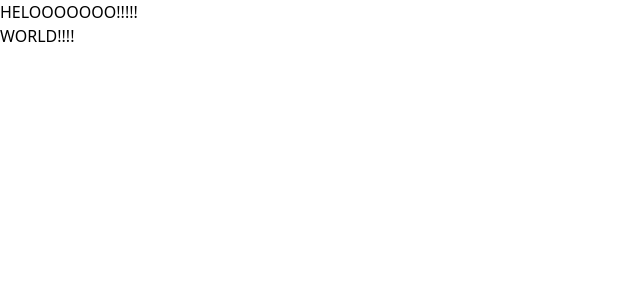
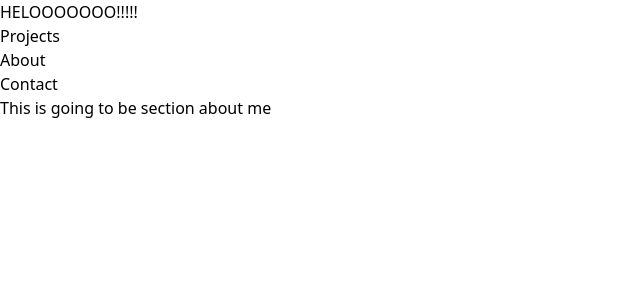
Before and after one commit to Ch40s1/Main-Portfolio, a React (Vite) app: page / in a window 1280 px wide. Shown: the top 300 px of the page, without its empty margins (0-640 px from the left). Built offline with nearby package versions, Linux system fonts and the light colour scheme.

Commit message:
added nav wireframe and hero section

```diff
--- a/src/Main.jsx
+++ b/src/Main.jsx
@@ -3,7 +3,7 @@ import ReactDOM from 'react-dom/client';
 import { createBrowserRouter, RouterProvider } from 'react-router-dom';
 import './index.css';
 import App from "./App";
-import Home from "./pages/Home";
+import Hero from "./pages/Hero";
 
 const router = createBrowserRouter([
   {
@@ -12,7 +12,7 @@ const router = createBrowserRouter([
     children: [
       {
         index:true,
-        element: <Home />
+        element: <Hero />
       }
     ]
   }
--- a/src/components/Nav.jsx
+++ b/src/components/Nav.jsx
@@ -1,7 +1,18 @@
-function Nav () {
+function Nav() {
   return (
     <>
-      <h1 className="text-3xl font-bold underline">HELOOOOOOO!!!!!</h1>
+      <div>
+        <h1 className="text-3xl font-bold">HELOOOOOOO!!!!!</h1>
+      </div>
+
+      <div>
+        <ul>
+          <li>Projects</li>
+          <li>About</li>
+          <li>Contact</li>
+        </ul>
+      </div>
+
     </>
   )
 }
--- /dev/null
+++ b/src/pages/Hero.jsx
@@ -0,0 +1,14 @@
+function Home() {
+  return (
+    <>
+      <div>
+        {/* <img/> This is going to be the hero image */}
+      </div>
+      <div>
+        <p>This is going to be section about me</p>
+      </div>
+    </>
+  )
+}
+
+export default Home;
--- a/src/pages/Home.jsx
+++ /dev/null
@@ -1,9 +0,0 @@
-function Home (){
-  return(
-    <>
-      <h1>WORLD!!!!</h1>
-    </>
-  )
-}
-
-export default Home;
```
